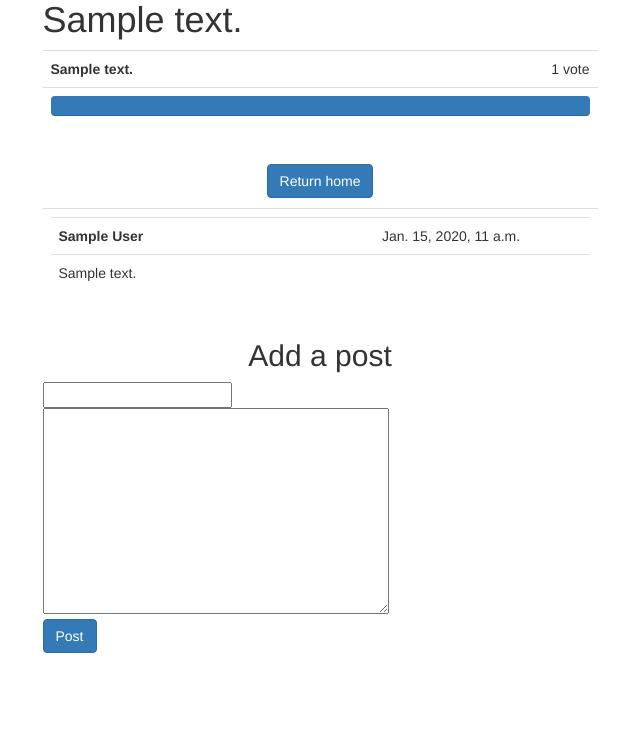
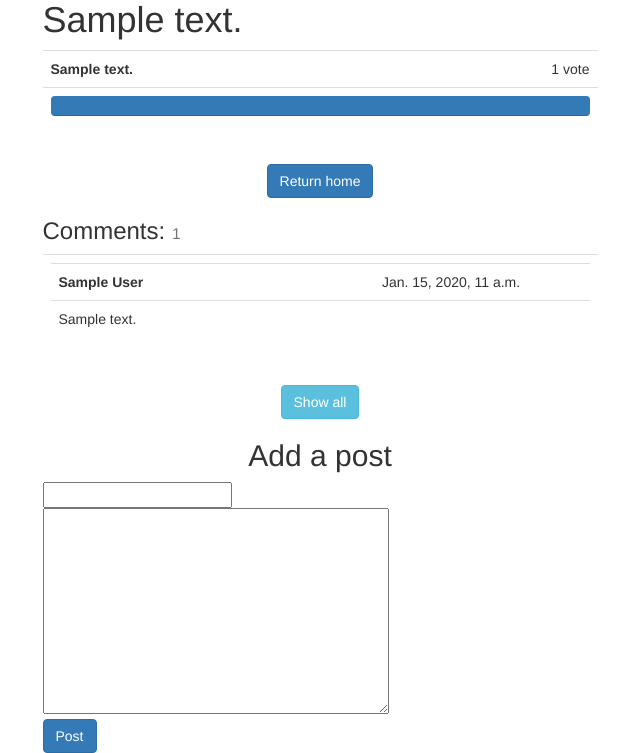
Before and after one commit to akaczm/polls, a Django app: page /polls/1/results/ in a window 1280 px wide. Shown: the part 245-998 px from the top of the page, without its empty margins (320-960 px from the left). Before the commit the page ends 898 px from the top, so only its background shows below. Run offline with Django 3.2, Linux system fonts and the light colour scheme; tables that the repository leaves empty hold one stand-in row (values such as "Sample post"); some libraries are stand-ins or nearby versions.

Commit message:
Comments view a bit more robust
Accepts get request to show all. Otherwise shows the latest 3
Todo: Comment scoring

```diff
--- a/polls/templates/polls/results.html
+++ b/polls/templates/polls/results.html
@@ -40,6 +40,7 @@
 </div>
 {% endif %}
 {% if question_comments %}
+<h3> Comments: <small>{{ question_comments.count }}</small></h3>
 <div>
   <table class="table">
     <tr><td>
@@ -59,6 +60,16 @@
   </td><tr>
   </table>
 </div>
+{% if request.GET.showall != "True" %}
+<a href="{% url 'polls:results' question.id %}?showall=True"><p class="text-center">
+  <button type="button" class="btn btn-info">Show all</button>
+</a>
+{% endif %}
+{% if request.GET.showall == "True" %}
+<a href="{% url 'polls:results' question.id %}"><p class="text-center">
+  <button type="button" class="btn btn-info">Hide</button>
+</a>
+{% endif %}
 {% endif %}
 <div>
   <h2 class="text-center">Add a post</h2>
--- a/polls/views.py
+++ b/polls/views.py
@@ -43,10 +43,12 @@ class ResultsView(generic.DetailView):
     print(model)
 
     def get_context_data(self, **kwargs):
+        queryset = QuestionPost.objects.filter(question=self.get_object()
+                                               ).order_by('-post_date')
         context = super(ResultsView, self).get_context_data(**kwargs)
-        context['question_comments'] = QuestionPost.objects.filter(
-            question=self.get_object()
-        ).order_by('-post_date')[:5]
+        if not self.request.GET.get('showall', '').lower() == "true":
+            queryset = queryset[:3]
+        context['question_comments'] = queryset
         context['form'] = self.form_class
         return context
 
```
